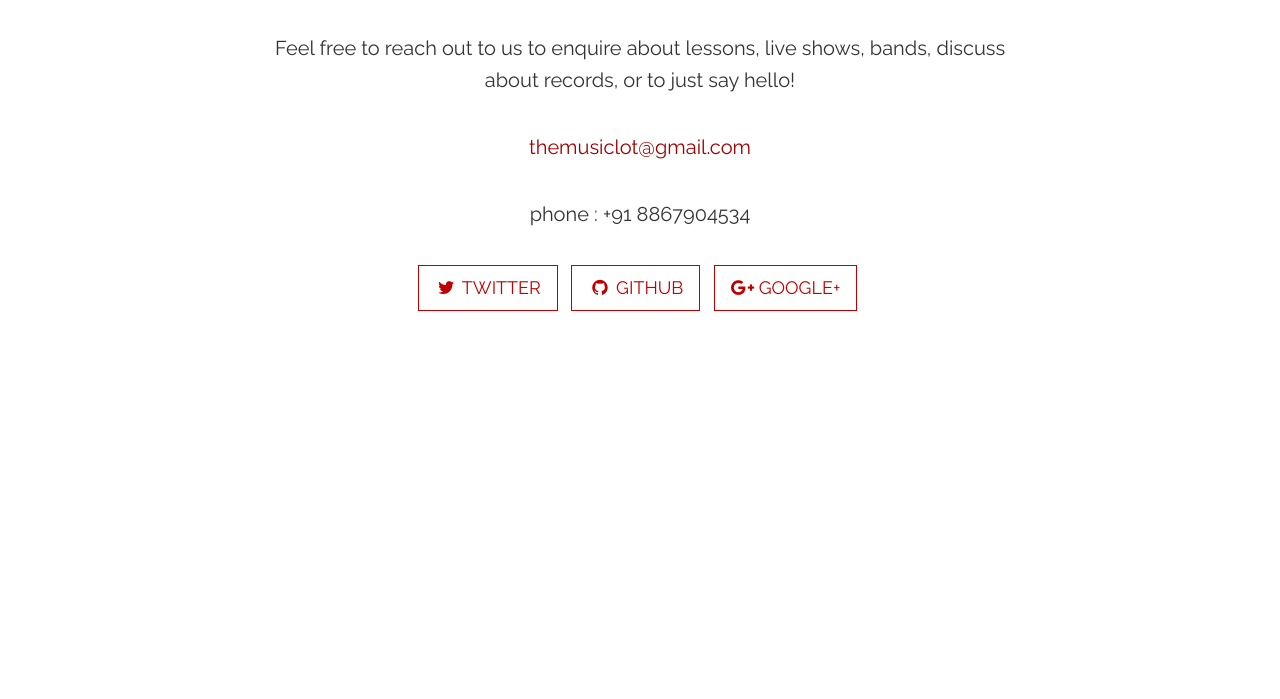
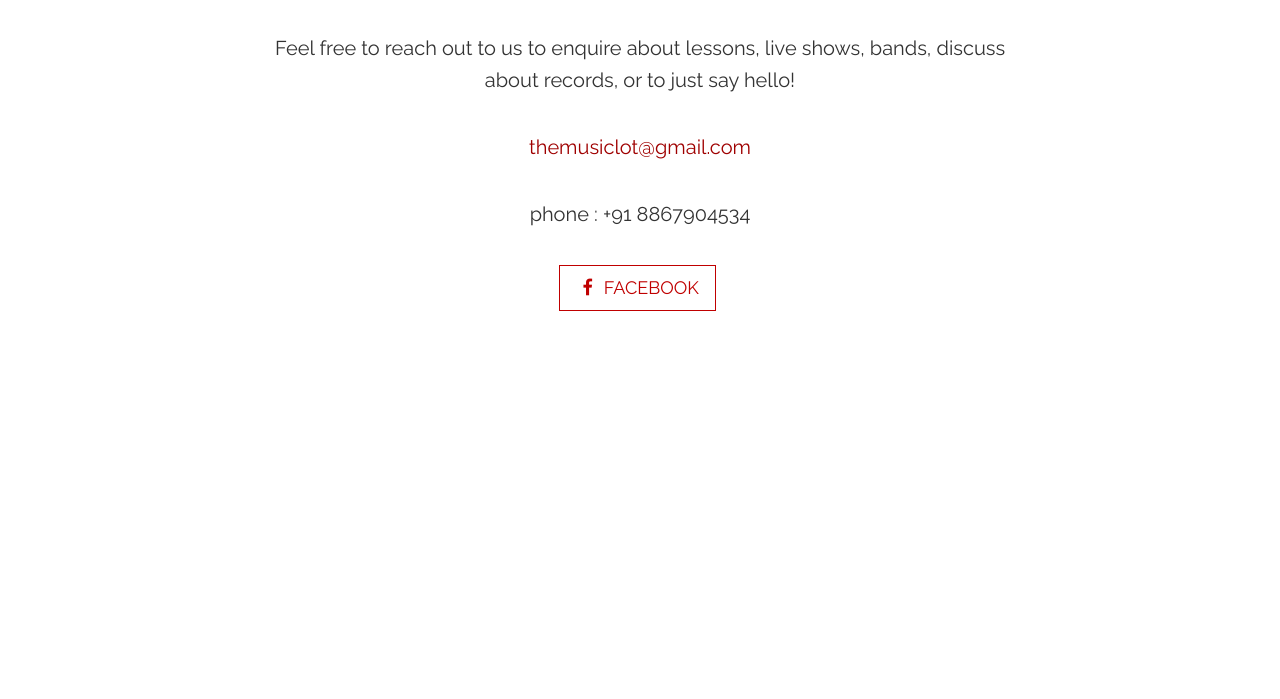
Before and after one commit to sheetalmetrani22/themusiclot, a website: page index.html in a window 1280 px wide. Shown: the part 2166-2865 px from the top of the page. Drawn offline with nearby package versions, Linux system fonts and the light colour scheme; some packages are replaced by stand-ins of ours.

Commit message:
added facebook link in contacts

```diff
--- a/index.html
+++ b/index.html
@@ -166,14 +166,9 @@
                 </p>
                 <ul class="list-inline banner-social-buttons">
                     <li>
-                        <a href="https://twitter.com/SBootstrap" class="btn btn-default btn-lg"><i class="fa fa-twitter fa-fw"></i> <span class="network-name">Twitter</span></a>
+                        <a href="https://facebook.com/themusiclot" class="btn btn-default btn-lg"><i class="fa fa-facebook fa-fw"></i> <span class="network-name">facebook</span></a>
                     </li>
-                    <li>
-                        <a href="https://github.com/IronSummitMedia/startbootstrap" class="btn btn-default btn-lg"><i class="fa fa-github fa-fw"></i> <span class="network-name">Github</span></a>
-                    </li>
-                    <li>
-                        <a href="https://plus.google.com/+Startbootstrap/posts" class="btn btn-default btn-lg"><i class="fa fa-google-plus fa-fw"></i> <span class="network-name">Google+</span></a>
-                    </li>
+
                 </ul>
             </div>
         </div>
```
